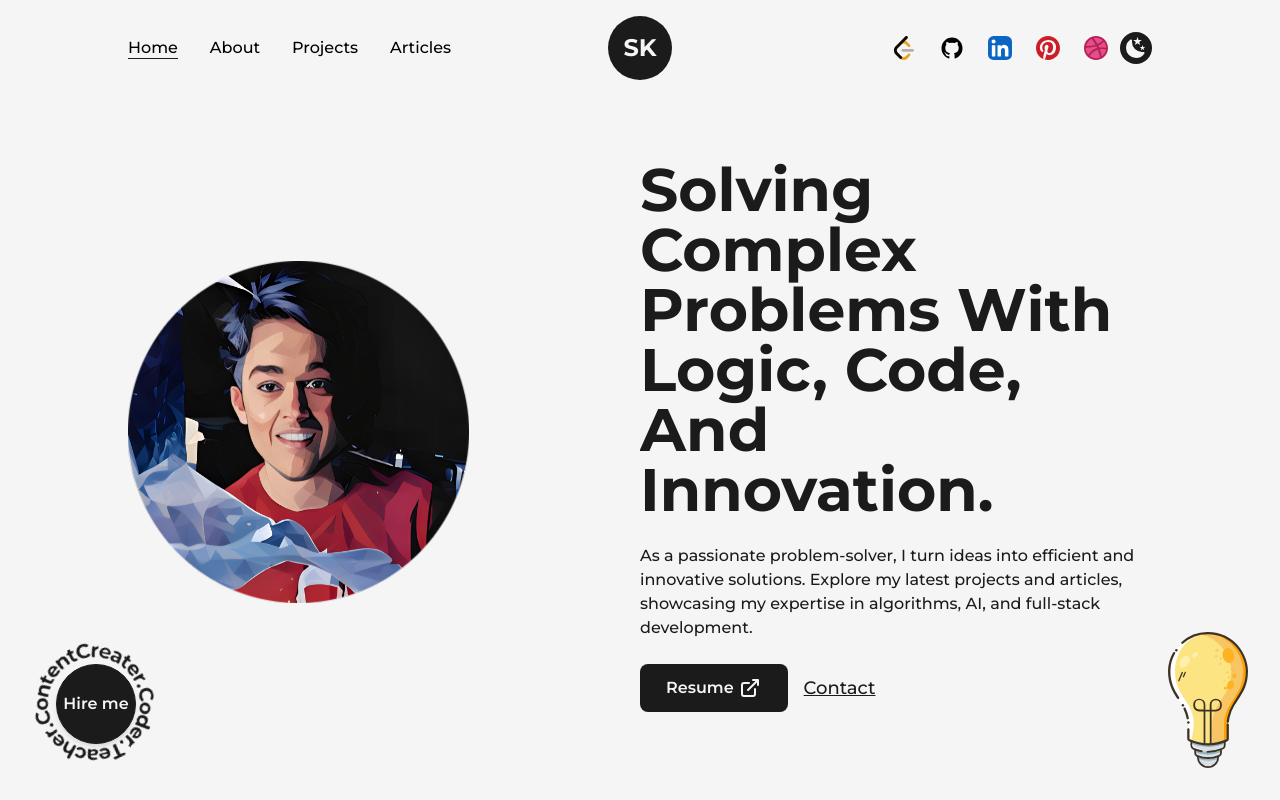
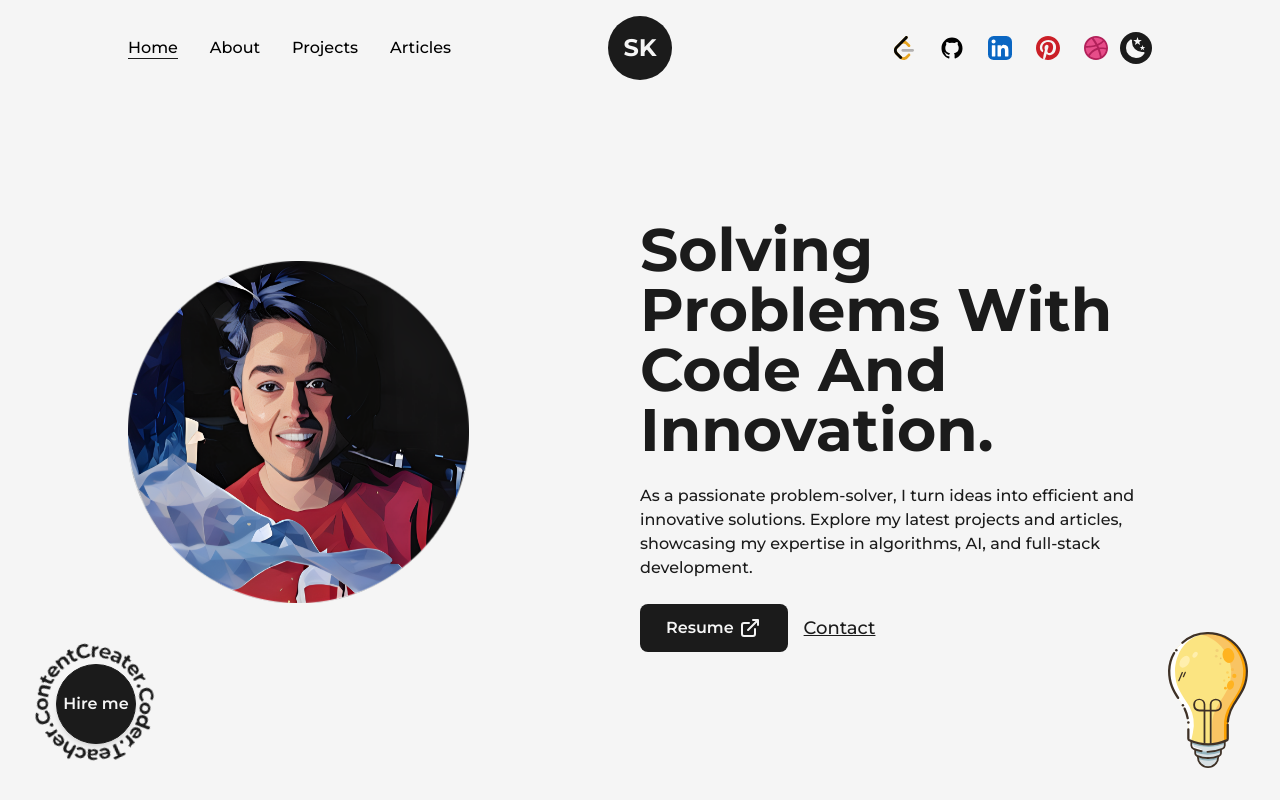
Before and after one commit to sujalkalra/sujalnextweb, a Next.js app: page / in a window 1280 px wide. Shown: the top 800 px of the page. Built offline with nearby package versions, Linux system fonts and the light colour scheme.

Commit message:
Update index.js

```diff
--- a/src/pages/index.js
+++ b/src/pages/index.js
@@ -25,7 +25,7 @@ export default function Home() {
               <Image src={profilePic} alt="sujal" className='w-2/3 h-2/3 lg:hidden md:inline-block md:w-full sm:py-16 md:py-12 lg:py-8' priority sizes='(max-width:768px) 100vh, (max-width:1200px) 50vh,50vh'  />
             </div>
             <div className='w-1/2 flex flex-col items-center self-center lg:w-full lg:text-center'>
-              <AnimatedText text="Solving Complex Problems With Logic, Code, And Innovation. " className='!text-6xl !text-left xl:!text-5xl lg:!text-center lg:!text=6xl md:!text-5xl sm:!text-3xl'/>
+              <AnimatedText text="Solving Problems With Code And Innovation. " className='!text-6xl !text-left xl:!text-5xl lg:!text-center lg:!text=6xl md:!text-5xl sm:!text-3xl'/>
               <p className='my-4 text-base font-medium md:text-sm sm:text-xs'>
               As a passionate problem-solver, I turn ideas into efficient and innovative solutions. Explore my latest projects and articles, showcasing my expertise in algorithms, AI, and full-stack development.
               </p>
```
